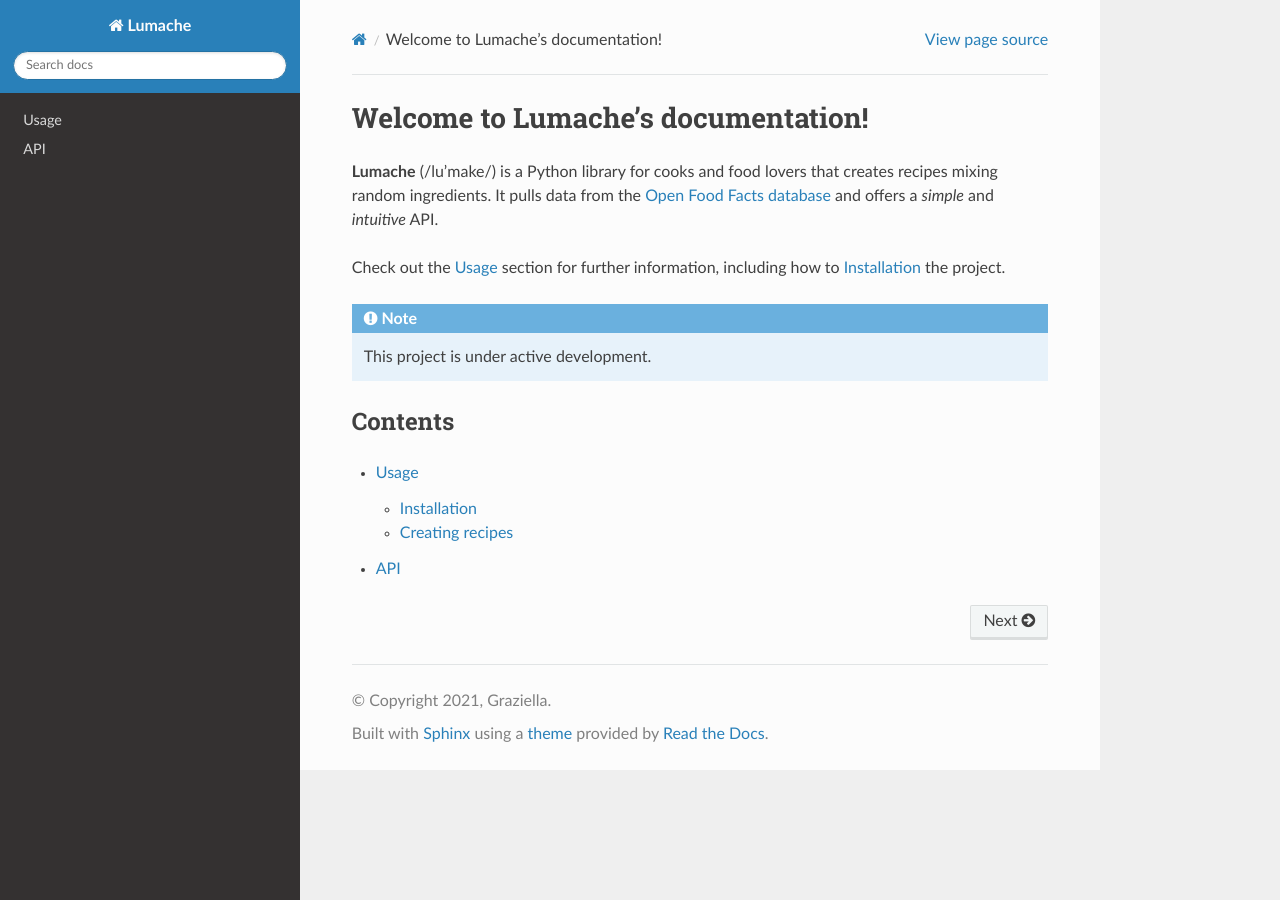
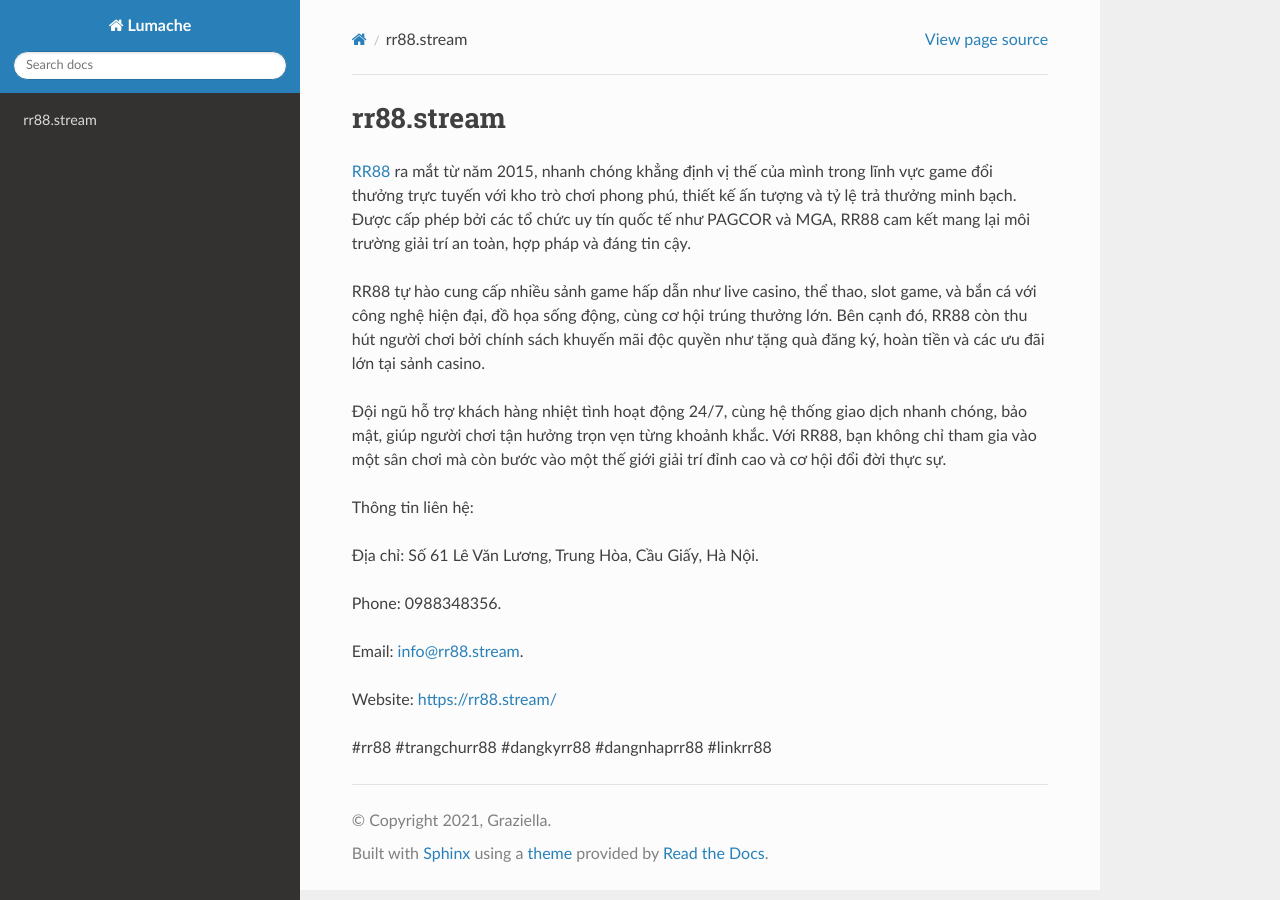
Before and after one commit to parkisngan19/rr88stream, a Sphinx documentation site: the page built from docs/source/index.rst, in a window 1280 px wide. Built offline with Sphinx 7.4.7 and the Read the Docs theme 3.1.0, drawn with Linux system fonts in a browser that asks for light colours.

Commit message:
Update index.rst

```diff
--- a/docs/source/index.rst
+++ b/docs/source/index.rst
@@ -1,22 +1,20 @@
-Welcome to Lumache's documentation!
+rr88.stream
 ===================================
 
-**Lumache** (/lu'make/) is a Python library for cooks and food lovers
-that creates recipes mixing random ingredients.
-It pulls data from the `Open Food Facts database <https://world.openfoodfacts.org/>`_
-and offers a *simple* and *intuitive* API.
+`RR88 <https://rr88.stream/>`_ ra mắt từ năm 2015, nhanh chóng khẳng định vị thế của mình trong lĩnh vực game đổi thưởng trực tuyến với kho trò chơi phong phú, thiết kế ấn tượng và tỷ lệ trả thưởng minh bạch. Được cấp phép bởi các tổ chức uy tín quốc tế như PAGCOR và MGA, RR88 cam kết mang lại môi trường giải trí an toàn, hợp pháp và đáng tin cậy.
 
-Check out the :doc:`usage` section for further information, including
-how to :ref:`installation` the project.
+RR88 tự hào cung cấp nhiều sảnh game hấp dẫn như live casino, thể thao, slot game, và bắn cá với công nghệ hiện đại, đồ họa sống động, cùng cơ hội trúng thưởng lớn. Bên cạnh đó, RR88 còn thu hút người chơi bởi chính sách khuyến mãi độc quyền như tặng quà đăng ký, hoàn tiền và các ưu đãi lớn tại sảnh casino.
 
-.. note::
+Đội ngũ hỗ trợ khách hàng nhiệt tình hoạt động 24/7, cùng hệ thống giao dịch nhanh chóng, bảo mật, giúp người chơi tận hưởng trọn vẹn từng khoảnh khắc. Với RR88, bạn không chỉ tham gia vào một sân chơi mà còn bước vào một thế giới giải trí đỉnh cao và cơ hội đổi đời thực sự.
 
-   This project is under active development.
+Thông tin liên hệ:
 
-Contents
---------
+Địa chỉ: Số 61 Lê Văn Lương, Trung Hòa, Cầu Giấy, Hà Nội.
 
-.. toctree::
+Phone: 0988348356.
 
-   usage
-   api
+Email: info@rr88.stream.
+
+Website: https://rr88.stream/
+
+#rr88 #trangchurr88 #dangkyrr88 #dangnhaprr88 #linkrr88
```
